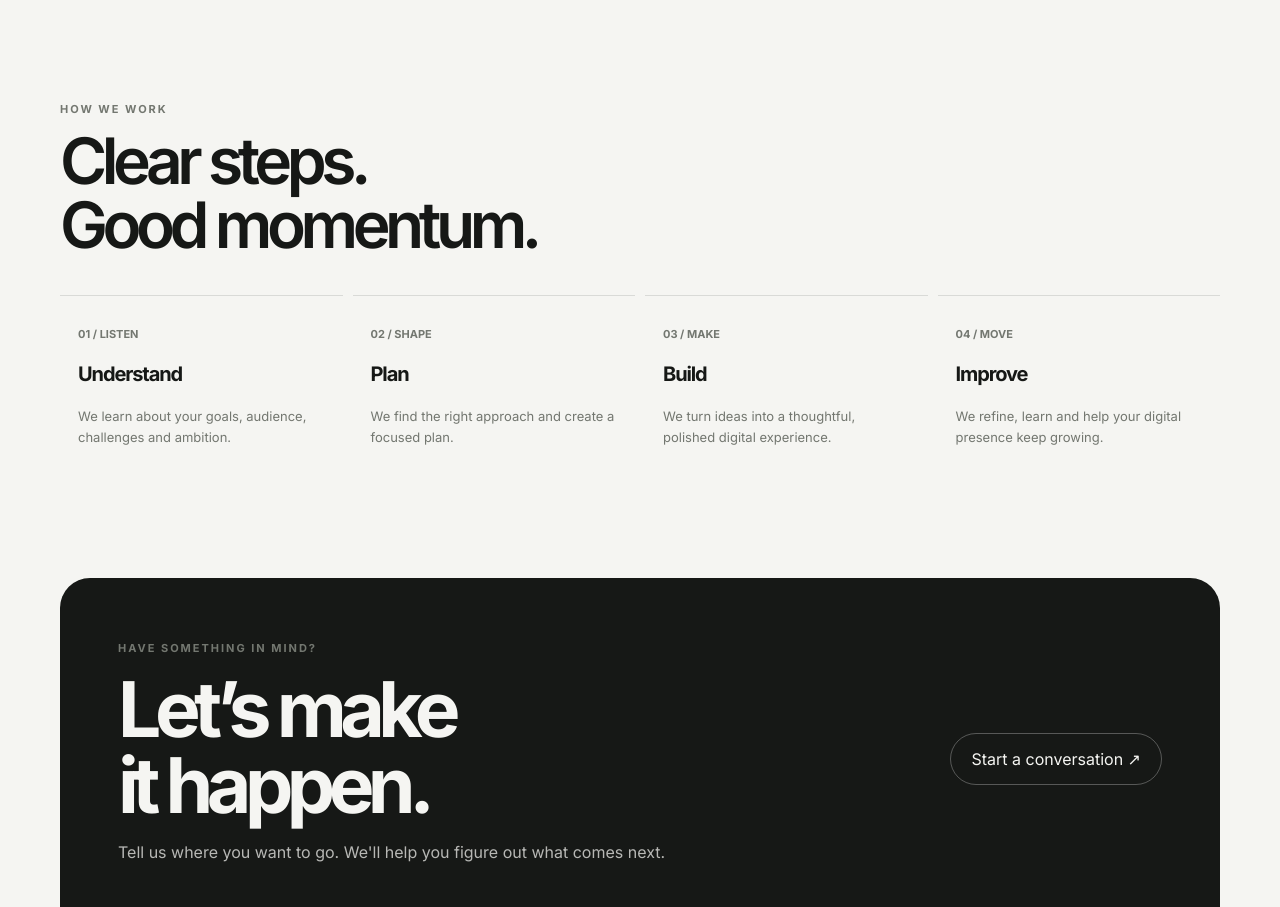
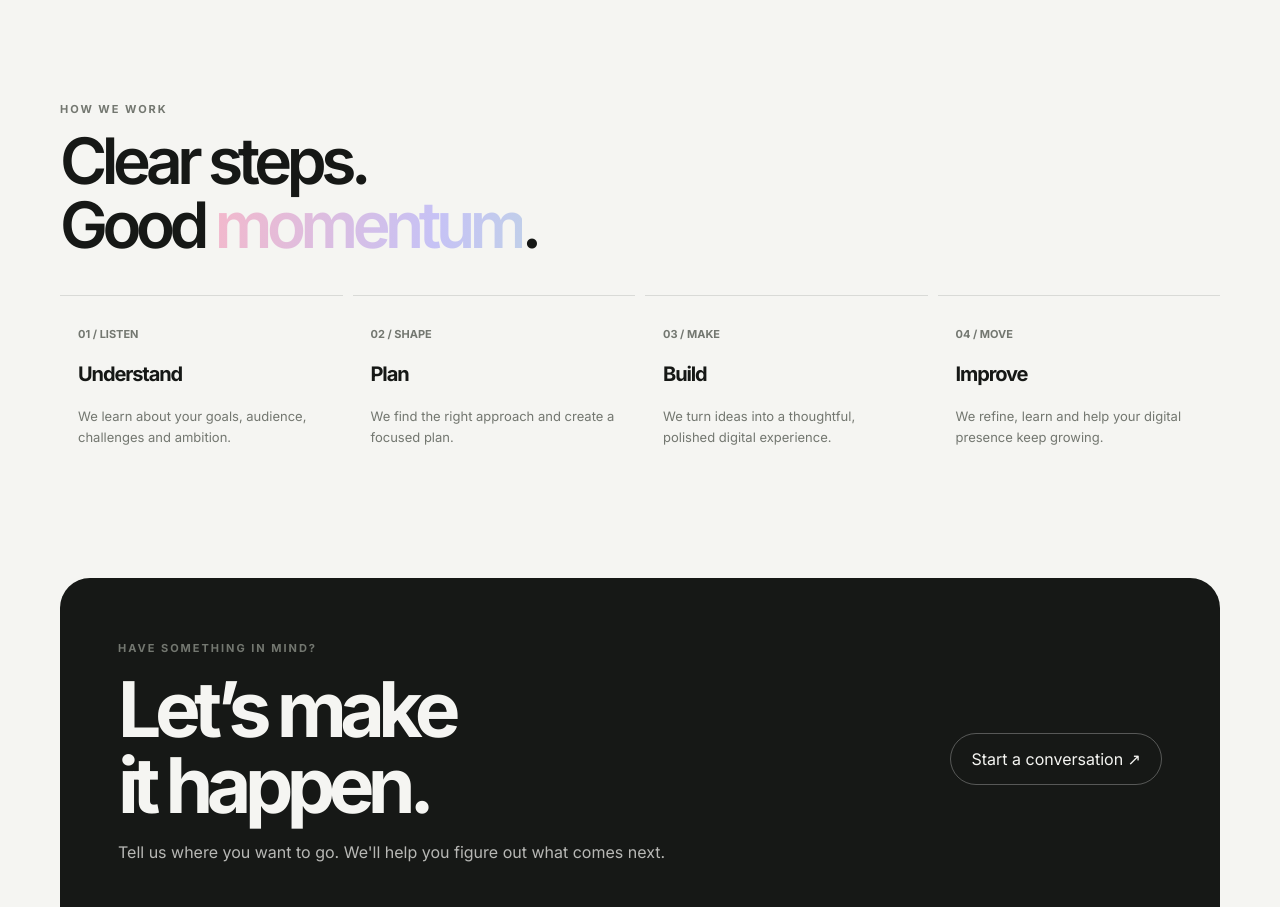
Before and after one commit to Andydecreative/Studio-Website, a plain HTML site: page index.html in a window 1280 px wide. Shown: the part 3180-4087 px from the top of the page. Drawn offline with Linux system fonts and the light colour scheme.

Commit message:
Add pastel colour animation to momentum heading

```diff
--- a/index.html
+++ b/index.html
@@ -64,6 +64,9 @@ input,select,textarea{outline:none}input:focus,select:focus,textarea:focus{borde
 .contact-panel>div{flex:1;min-width:240px}
 .contact-panel>a{margin-left:auto;align-self:center;white-space:nowrap}
 @media(max-width:650px){.contact-panel{align-items:flex-start}.contact-panel>a{margin-left:auto}}
+/* Pastel momentum highlight */
+.momentum-word{display:inline-block;background:linear-gradient(100deg,#f5b8c9,#c6c2f5,#b8e4d6,#f6d3a7,#f5b8c9);background-size:300% 300%;background-clip:text;-webkit-background-clip:text;color:transparent;animation:momentumPastel 5s ease-in-out infinite}
+@keyframes momentumPastel{0%{background-position:0 50%}100%{background-position:300% 50%}}
 </style></head><body id="top">
 <header class="header"><div class="container header-inner"><a class="brand" href="index.html" aria-label="Andy dè Creative home">
   <img src="assets/mark-black.svg" alt="" class="brand-mark">
@@ -92,7 +95,7 @@ input,select,textarea{outline:none}input:focus,select:focus,textarea:focus{borde
 <section class="section container"><div class="split reveal"><div><span class="eyebrow">A connected approach</span><h2>Good design is just the beginning.</h2><p>Your digital presence shouldn’t be a collection of disconnected pieces. We think about how your website, search visibility, content, customer journeys and tools work together—then make the experience simpler and more effective.</p><a class="button" href="about.html">Meet the studio ↗</a></div><div class="visual-card"><span class="small">From first click to loyal customer</span><div class="big">Make every<br>touchpoint<br>count.</div><span class="small">Design · Discover · Connect · Grow</span></div></div></section>
 <section class="section container"><div class="section-head reveal"><div><span class="eyebrow">Selected work</span><h2>Ideas, in the wild.</h2></div><p>From strategy to launch, we help shape digital experiences built around the people they serve.</p></div>
 <div class="project-card reveal"><div class="project-preview"><div class="browser"><div class="browser-top"><i></i><i></i><i></i></div><div class="browser-inner"><small>HILL GREEN TECHNO</small><strong>Skills, technology<br>& inclusive growth.</strong><span>Software · Research · EV skills</span></div></div></div><div class="project-info"><span class="eyebrow">Featured project · Website design & development</span><h3>Hill Green Techno Solutions</h3><p>A modern corporate digital experience built to bring the company’s services, expertise and ambitions into one clear story.</p><a href="https://hillgreentechnosolutions.com/" target="_blank" rel="noopener">View live website ↗</a><a href="work.html">More work & projects ↗</a></div></div></section>
-<section class="section container"><div class="section-head reveal"><div><span class="eyebrow">How we work</span><h2>Clear steps.<br>Good momentum.</h2></div></div><div class="process"><div class="process-step reveal"><b>01 / LISTEN</b><h3>Understand</h3><p>We learn about your goals, audience, challenges and ambition.</p></div><div class="process-step reveal"><b>02 / SHAPE</b><h3>Plan</h3><p>We find the right approach and create a focused plan.</p></div><div class="process-step reveal"><b>03 / MAKE</b><h3>Build</h3><p>We turn ideas into a thoughtful, polished digital experience.</p></div><div class="process-step reveal"><b>04 / MOVE</b><h3>Improve</h3><p>We refine, learn and help your digital presence keep growing.</p></div></div></section>
+<section class="section container"><div class="section-head reveal"><div><span class="eyebrow">How we work</span><h2>Clear steps.<br>Good <span class="momentum-word">momentum</span>.</h2></div></div><div class="process"><div class="process-step reveal"><b>01 / LISTEN</b><h3>Understand</h3><p>We learn about your goals, audience, challenges and ambition.</p></div><div class="process-step reveal"><b>02 / SHAPE</b><h3>Plan</h3><p>We find the right approach and create a focused plan.</p></div><div class="process-step reveal"><b>03 / MAKE</b><h3>Build</h3><p>We turn ideas into a thoughtful, polished digital experience.</p></div><div class="process-step reveal"><b>04 / MOVE</b><h3>Improve</h3><p>We refine, learn and help your digital presence keep growing.</p></div></div></section>
 <section class="container"><div class="contact-panel reveal"><div><span class="eyebrow">Have something in mind?</span><h2>Let’s make<br>it happen.</h2><p>Tell us where you want to go. We'll help you figure out what comes next.</p></div><a href="contact.html">Start a conversation ↗</a></div></section>
 </main><footer class="footer">
   <div class="footer-top container">
```
